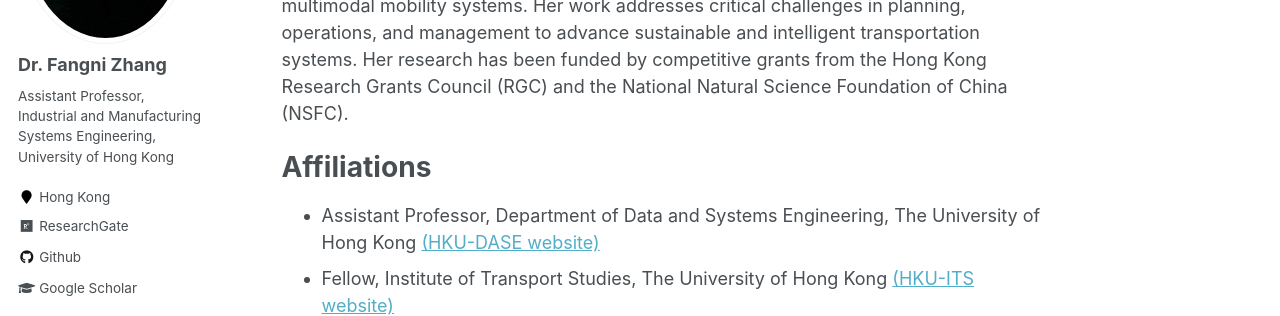
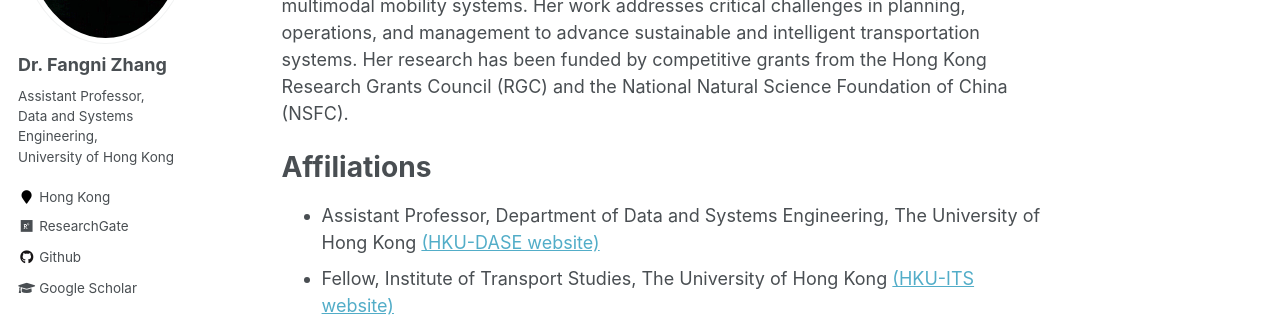
Before and after one commit to fangnizhang/fangnizhang.github.io, a Jekyll site: the page built from _pages/about.md, in a window 1280 px wide. Shown: the part 303-619 px from the top of the page. Built offline with Jekyll 4.4.1, drawn with Linux system fonts in a browser that asks for light colours.

Commit message:
Update _config.yml

```diff
--- a/_config.yml
+++ b/_config.yml
@@ -11,7 +11,7 @@
 title_separator          : "-"
 name                     : &name "Fangni Zhang"
 description              : &description "Assistant Professor,"
-description              : &description "Department of Data and Manufacturing Systems Engineering,"
+description              : &description "Department of Data and Systems Engineering,"
 description              : &description "University of Hong Kong"
 url                      : https://fangnizhang.github.io # the base hostname & protocol for your site e.g. "https://mmistakes.github.io"
 baseurl                  : "" # the subpath of your site, e.g. "/blog"
@@ -86,7 +86,7 @@
   avatar           : "Fangni Zhang_photo.png"
   bio              : |
     Assistant Professor, <br>
-    Industrial and Manufacturing Systems Engineering, <br>
+    Data and Systems Engineering, <br>
     University of Hong Kong<br>
   location         : "Hong Kong"
   employer         :
```
